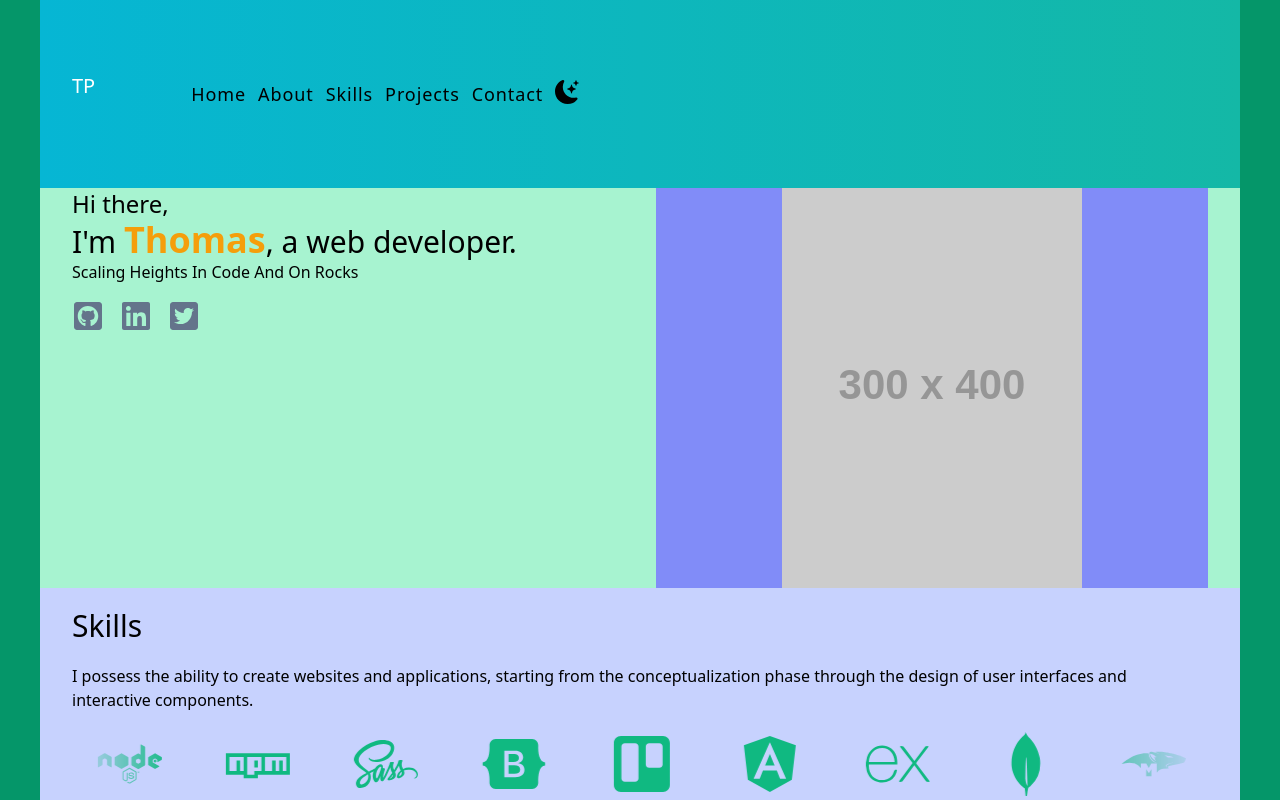
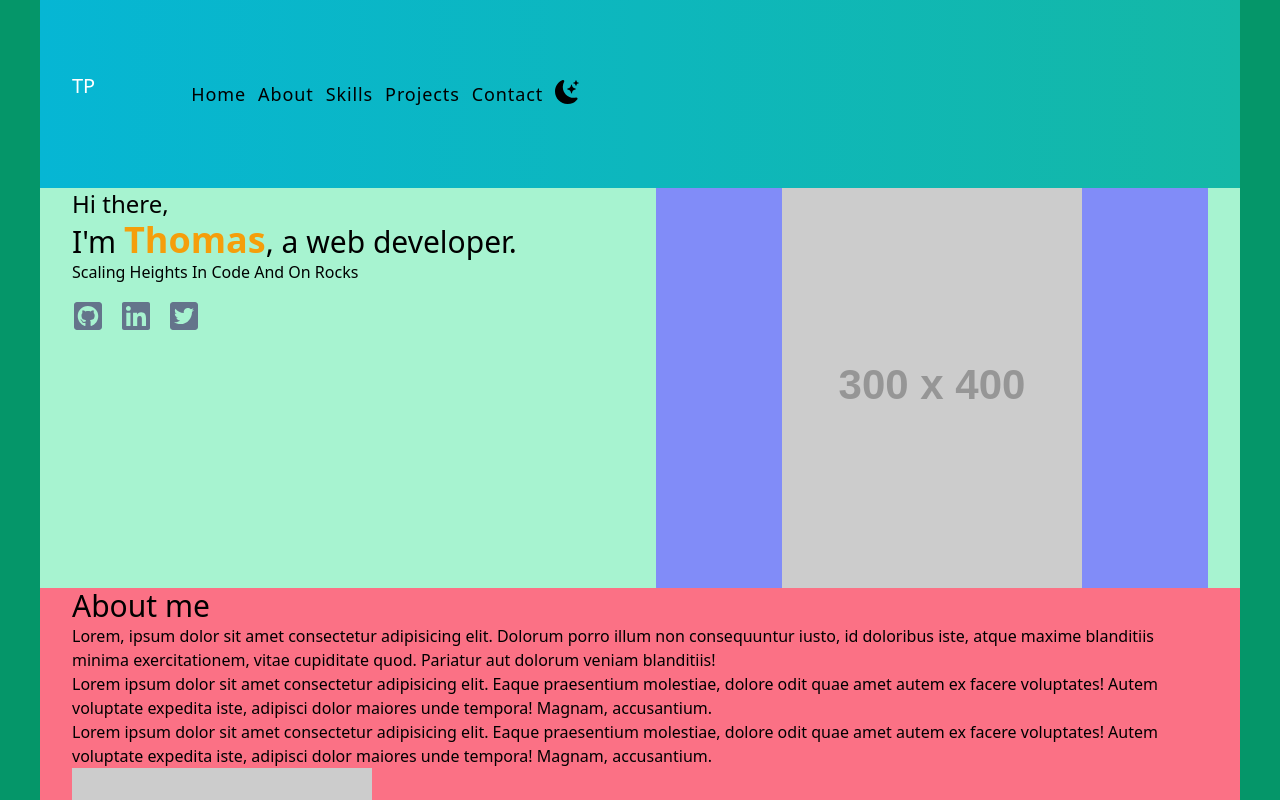
Before and after one commit to tompra/devfolio, a React (Vite) app: page / in a window 1280 px wide. Shown: the top 800 px of the page. Built offline with nearby package versions, Linux system fonts and the light colour scheme.

Commit message:
add about component

```diff
--- a/src/App.jsx
+++ b/src/App.jsx
@@ -1,12 +1,14 @@
 import Navbar from './components/Navbar';
 import Hero from './components/Hero';
 import Skills from './components/Skills';
+import About from './components/About';
 
 const App = () => {
     return (
         <div className='min-h-screen bg-emerald-600 px-10'>
             <Navbar />
             <Hero />
+            <About />
             <Skills />
         </div>
     );
--- /dev/null
+++ b/src/components/About.jsx
@@ -0,0 +1,31 @@
+const About = () => {
+    return (
+        <section className=" bg-rose-400 align-element py-5'">
+            <div>
+                <h1 className='text-3xl'>About me</h1>
+                <p>
+                    Lorem, ipsum dolor sit amet consectetur adipisicing elit.
+                    Dolorum porro illum non consequuntur iusto, id doloribus
+                    iste, atque maxime blanditiis minima exercitationem, vitae
+                    cupiditate quod. Pariatur aut dolorum veniam blanditiis!
+                </p>
+                <p>
+                    Lorem ipsum dolor sit amet consectetur adipisicing elit.
+                    Eaque praesentium molestiae, dolore odit quae amet autem ex
+                    facere voluptates! Autem voluptate expedita iste, adipisci
+                    dolor maiores unde tempora! Magnam, accusantium.
+                </p>
+                <p>
+                    Lorem ipsum dolor sit amet consectetur adipisicing elit.
+                    Eaque praesentium molestiae, dolore odit quae amet autem ex
+                    facere voluptates! Autem voluptate expedita iste, adipisci
+                    dolor maiores unde tempora! Magnam, accusantium.
+                </p>
+            </div>
+            <div>
+                <img src='https://placehold.co/300x400' />
+            </div>
+        </section>
+    );
+};
+export default About;
```
